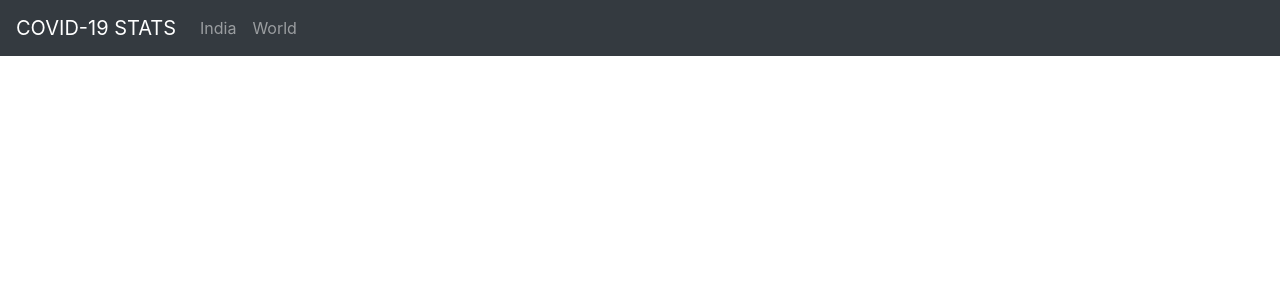
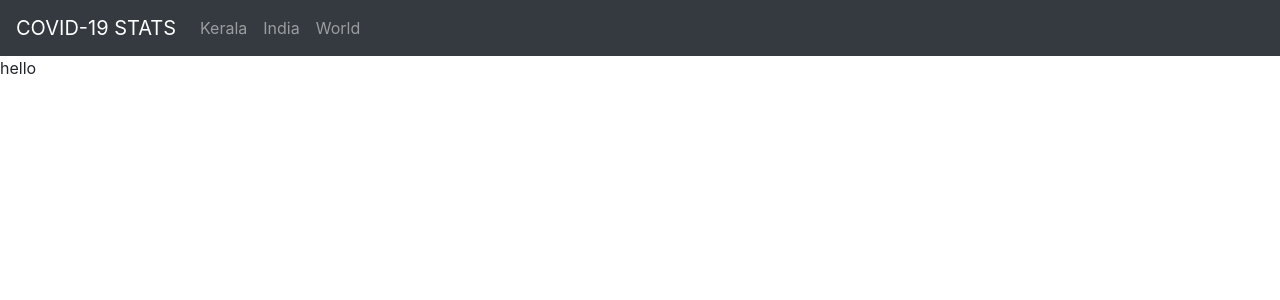
Before and after one commit to midlajc/COVID-19-STATS, a React (Create React App) app: page /kerala in a window 1280 px wide. Shown: the top 300 px of the page. Built offline with nearby package versions, Linux system fonts and the light colour scheme; no server answers.

Commit message:
kerala option not completed

```diff
--- a/src/App.js
+++ b/src/App.js
@@ -5,6 +5,7 @@ import { BrowserRouter as Router, Switch, Route } from 'react-router-dom'
 import Header from './Componets/Header'
 import India from './Componets/India'
 import World from './Componets/World'
+import Kerala from './Componets/Kerala'
 
 class App extends React.Component {
   constructor() {
@@ -18,7 +19,10 @@ class App extends React.Component {
           <Header />
           <Switch>
             <Route exact path="/">
-              <India />
+              <Kerala />
+            </Route>
+            <Route exact path="/kerala">
+              <Kerala />
             </Route>
             <Route exact path="/india">
               <India />
--- a/src/Componets/Header.js
+++ b/src/Componets/Header.js
@@ -15,6 +15,7 @@ export default class Header extends React.Component {
                 <Navbar.Toggle aria-controls="responsive-navbar-nav" />
                 <Navbar.Collapse id="responsive-navbar-nav">
                     <Nav className="mr-auto">
+                        <Link className="nav-link" to="/kerala">Kerala</Link>
                         <Link className="nav-link" to="/india">India</Link>
                         <Link className="nav-link" to="/world">World</Link>
                     </Nav>
--- /dev/null
+++ b/src/Componets/Kerala.js
@@ -0,0 +1,33 @@
+import React from 'react'
+import axios from 'axios'
+
+export default class Kerala extends React.Component{
+    constructor(){
+        super()
+        this.state={
+            keralaData:[]
+        }
+    }
+
+    UNSAFE_componentWillMount(){
+        axios.get("https://api.covid19india.org/misc.json").then((response)=>{
+            let totalData=response.data.district_meta_data
+            let stateData=[]
+            totalData.map((item,key)=>{
+                if(item.state==="Kerala"){
+                    stateData.push(item)
+                }
+            })
+            this.setState({keralaData:stateData})
+            console.log(this.state.keralaData);
+        })
+    }
+
+    render(){
+        return(
+            <div>
+                hello
+            </div>
+        )
+    }
+}
```
